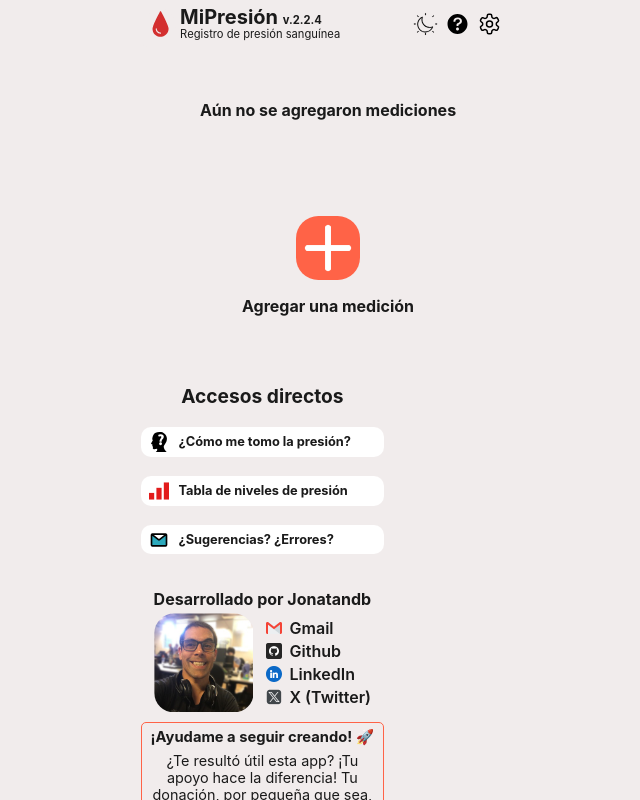
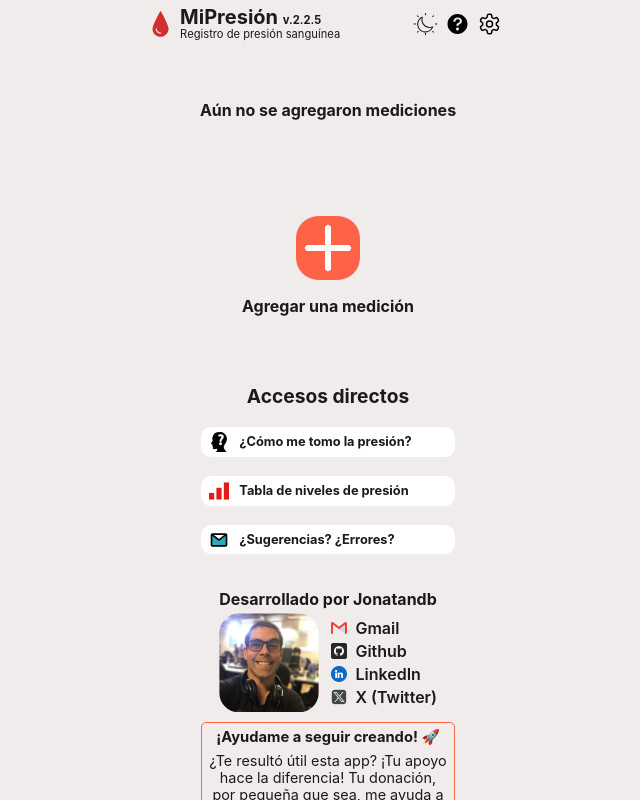
Before and after one commit to Jonatandb/MiPresion, a React (Vite) app: page / in a window 1280 px wide. Shown: the top 800 px of the page, without its empty margins (312-952 px from the left). Built offline with nearby package versions, Linux system fonts and the light colour scheme; what @react-pdf/renderer would draw is missing.

Commit message:
Refactor Shortcuts component CSS to improve layout and visual consistency

```diff
--- a/package.json
+++ b/package.json
@@ -1,7 +1,7 @@
 {
   "name": "mipresion",
   "description": "MiPresión - Registro de presión sanguínea por Jonatandb",
-  "version": "2.2.4",
+  "version": "2.2.5",
   "author": {
     "name": "Jonatandb",
     "email": "jonatandb@gmail.com",
--- a/src/components/Logo/Logo.tsx
+++ b/src/components/Logo/Logo.tsx
@@ -13,7 +13,7 @@ const Logo = React.memo(() => {
       />
       <div className={`${styles.appTitle}`}>
         <h1>
-          MiPresión <span>v.2.2.4</span>
+          MiPresión <span>v.2.2.5</span>
         </h1>
         <span>
           Registro de presión sanguínea
--- a/src/components/Shortcuts/Shortcuts.module.css
+++ b/src/components/Shortcuts/Shortcuts.module.css
@@ -9,12 +9,8 @@
   display: flex;
   flex-direction: column;
   gap: .2rem;
-  width: 65%;
-  -webkit-overflow-scrolling: touch;
-  overscroll-behavior: contain;
-  touch-action: pan-y;
-  position: relative;
   height: 100%;
+  padding: 0 3.8rem;
 }
 
 .content::-webkit-scrollbar {
```
